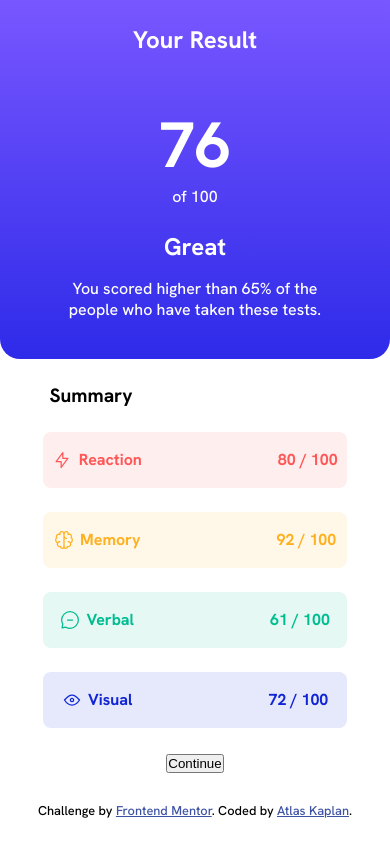
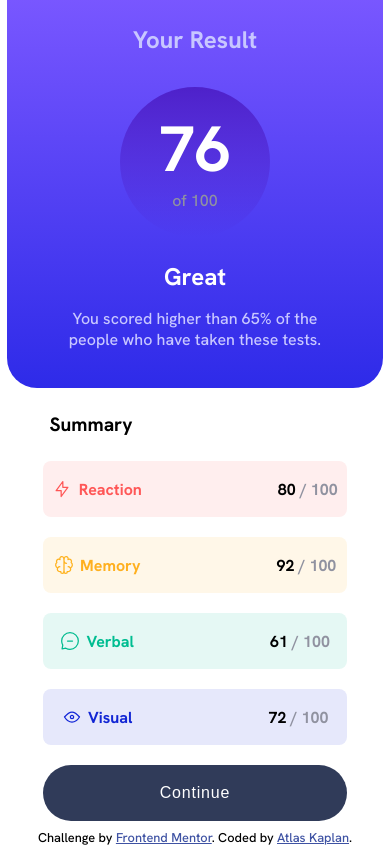
Before and after one commit to AtlasKaplan/Result-Summary-FrontEnd-Atlask, a plain HTML site: page index.html in a window 390 px wide. Drawn offline with Linux system fonts and the light colour scheme.

Commit message:
responsive and final details

```diff
--- a/index.html
+++ b/index.html
@@ -21,14 +21,16 @@
     <div class="container">
 
         <div class="result">
+
             <h2>
                 Your Result
             </h2>
+            <div class="circulo">
             <h1>
                 76
             </h1>
-            of 100
-
+           <p>of 100</p>
+            </div>
             <h2>Great</h2>
             <p>You scored higher than 65% of the people who have taken these tests.</p>
         </div>
@@ -40,14 +42,14 @@
             <div class="summ1">
                     <img src="images\icon-reaction.svg" alt="icon1">
                         Reaction
-                    <span> 80 / 100</span> </p>
+                    <span> <b> 80 </b> / 100</span> </p>
 
             </div>
 
             <div class="summ2">
                 <img src="images\icon-memory.svg" alt="icon2">
                 Memory
-                <span> 92 / 100</span> </p>
+                <span> <b> 92 </b> / 100</span> </p>
 
             </div>
 
@@ -55,13 +57,13 @@
             <div class="summ3">
                 <img src="images\icon-verbal.svg" alt="icon3">
                 Verbal
-                <span> 61 / 100</span> </p>
+                <span> <b> 61 </b> / 100</span> </p>
 
             </div>
             <div class="summ4">
                 <img src="images\icon-visual.svg" alt="icon4">
                 Visual
-                <span> 72 / 100</span> </p>
+                <span> <b> 72 </b> / 100</span> </p>
     </div>
                 <button>Continue</button>
     </div>
--- a/style.css
+++ b/style.css
@@ -13,17 +13,38 @@ body {
     flex-direction: column;
     align-items: center;
     text-align: center;
-    min-height: 95vh;
+    min-height: 90vh;
 }
 
 .result {
     background-image: linear-gradient(hsl(252, 100%, 67%), hsl(241, 81%, 54%));
-    border-radius: 0 0 20px 20px;
+    border-radius: 0 0 30px 30px;
     color: hsl(0, 0%, 100%);
-    min-height: 42.5vh;
+    min-height: 46vh;
     padding: 0 3rem;
+    margin: 0 auto;
+    max-width: 17.5em;
 }
 
+.result h2:first-child {
+    color: hsl(241, 100%, 89%);
+}
+
+.result p{
+    color: hsl(241, 100%, 89%);
+}
+
+.circulo {
+        background-image: linear-gradient(hsla(256, 72%, 46%, 1),hsla(241, 72%, 46%, 0));
+        width: 9.375rem;
+        height: 9.375rem;
+        border-radius: 50%;
+        margin: 0 auto;
+}
+
+.circulo p {
+    color: #9092A0;
+}
 
 
 
@@ -34,7 +55,7 @@ body {
     display: flex;
     justify-content: center;
     align-items: center;
-    margin-bottom: 1.5rem;
+    margin-bottom: 1.25rem;
     font-weight: 700;
 
 }
@@ -61,7 +82,8 @@ body {
 
 
 h1 {
-    margin-top: 3rem;
+    margin-top: 2rem;
+    padding-top: 1.25rem;
     font-size: 4rem;
 }
 
@@ -76,12 +98,35 @@ h2 {
 
 span {
     margin-left: 8.5rem;
+    color: #9092A0;
 }
 
 img {
     margin-right: 0.4rem;
 }
 
+button {
+    margin-bottom: 0.5rem;
+    background-color: #303B59;
+    border-radius: 2rem;
+    width: 19rem;
+    height: 3.5rem;
+    color: white;
+    font-size: 1rem;
+    font-weight: 500;
+    border: none;
+    letter-spacing: 0.05rem;
+    cursor: pointer;
+}
+
+button:hover {
+    background-image: linear-gradient(hsl(252, 100%, 67%), hsl(241, 81%, 54%));
+    border: none;
+}
+
+b {
+    color: black;
+}
 
 .attribution {
     font-size: 0.8rem;
@@ -91,3 +136,29 @@ img {
 .attribution a {
     color: hsl(228, 45%, 44%);
 }
+
+
+@media (min-width:1440px) {
+    .container {
+        display: flex;
+        flex-direction: row;
+
+    }
+
+    .result {
+        margin: 0 0 0 auto;
+        border-radius: 30px;
+        min-height: 50vh;
+        max-width: 15vw;
+
+    }
+
+    .summary {
+        margin: 0 auto 0 1.5rem;
+        min-height: 50vh;
+        max-width: 15vw;
+
+    }
+
+
+}
```
